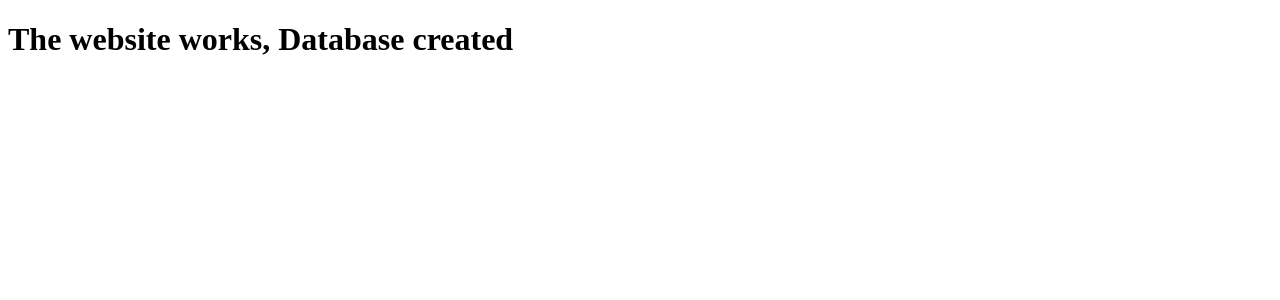
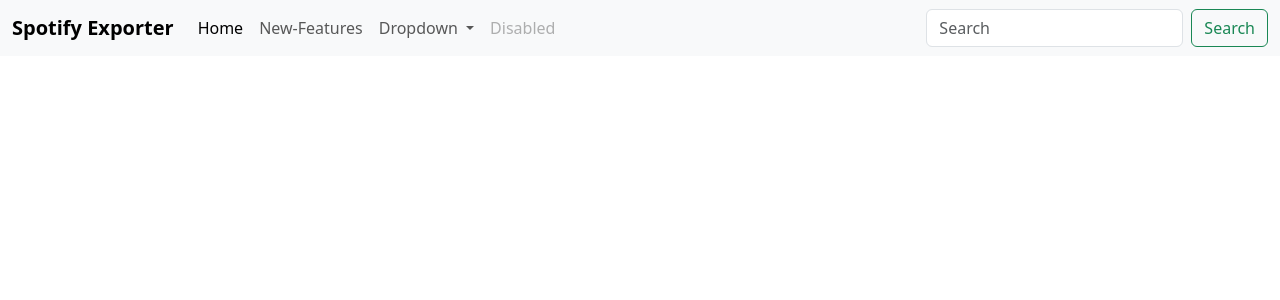
Before and after one commit to santo-27/spotify_playlist_creator, a Flask app: page / in a window 1280 px wide. Shown: the top 300 px of the page. Run offline with Flask 3, Linux system fonts and the light colour scheme; some libraries are stand-ins or nearby versions.

Commit message:
made main

```diff
--- /dev/null
+++ b/static/styles.css
@@ -0,0 +1,3 @@
+h1 {
+    color: red;
+}
--- a/templates/index.html
+++ b/templates/index.html
@@ -4,8 +4,48 @@
     <meta charset="UTF-8">
     <meta name="viewport" content="width=device-width, initial-scale=1.0">
     <title>Document</title>
+    <link href="https://cdn.jsdelivr.net/npm/bootstrap@5.3.2/dist/css/bootstrap.min.css" rel="stylesheet" integrity="sha384-T3c6CoIi6uLrA9TneNEoa7RxnatzjcDSCmG1MXxSR1GAsXEV/Dwwykc2MPK8M2HN" crossorigin="anonymous">
+    <link href="../static/styles.css" rel="stylesheet">
 </head>
 <body>
-    <h1>The website works, Database created</h1>
+    <!-- <h1>The website works, Database created</h1> -->
+    <nav class="navbar navbar-expand-lg bg-body-tertiary">
+        <div class="container-fluid">
+          <a class="navbar-brand bold" href="#"><b>Spotify Exporter</b></a>
+          <button class="navbar-toggler" type="button" data-bs-toggle="collapse" data-bs-target="#navbarSupportedContent" aria-controls="navbarSupportedContent" aria-expanded="false" aria-label="Toggle navigation">
+            <span class="navbar-toggler-icon"></span>
+          </button>
+          <div class="collapse navbar-collapse" id="navbarSupportedContent">
+            <ul class="navbar-nav me-auto mb-2 mb-lg-0">
+              <li class="nav-item">
+                <a class="nav-link active" aria-current="page" href="#">Home</a>
+              </li>
+              <li class="nav-item">
+                <a class="nav-link" href="#">New-Features</a>
+              </li>
+              <li class="nav-item dropdown">
+                <a class="nav-link dropdown-toggle" href="#" role="button" data-bs-toggle="dropdown" aria-expanded="false">
+                  Dropdown
+                </a>
+                <ul class="dropdown-menu">
+                  <li><a class="dropdown-item" href="#">Action</a></li>
+                  <li><a class="dropdown-item" href="#">Another action</a></li>
+                  <li><hr class="dropdown-divider"></li>
+                  <li><a class="dropdown-item" href="#">Something else here</a></li>
+                </ul>
+              </li>
+              <li class="nav-item">
+                <a class="nav-link disabled" aria-disabled="true">Disabled</a>
+              </li>
+            </ul>
+            <form class="d-flex" role="search">
+              <input class="form-control me-2" type="search" placeholder="Search" aria-label="Search">
+              <button class="btn btn-outline-success" type="submit">Search</button>
+            </form>
+          </div>
+        </div>
+      </nav>
+
+    <script src="https://cdn.jsdelivr.net/npm/bootstrap@5.3.2/dist/js/bootstrap.bundle.min.js" integrity="sha384-C6RzsynM9kWDrMNeT87bh95OGNyZPhcTNXj1NW7RuBCsyN/o0jlpcV8Qyq46cDfL" crossorigin="anonymous"></script>
 </body>
 </html>
```
